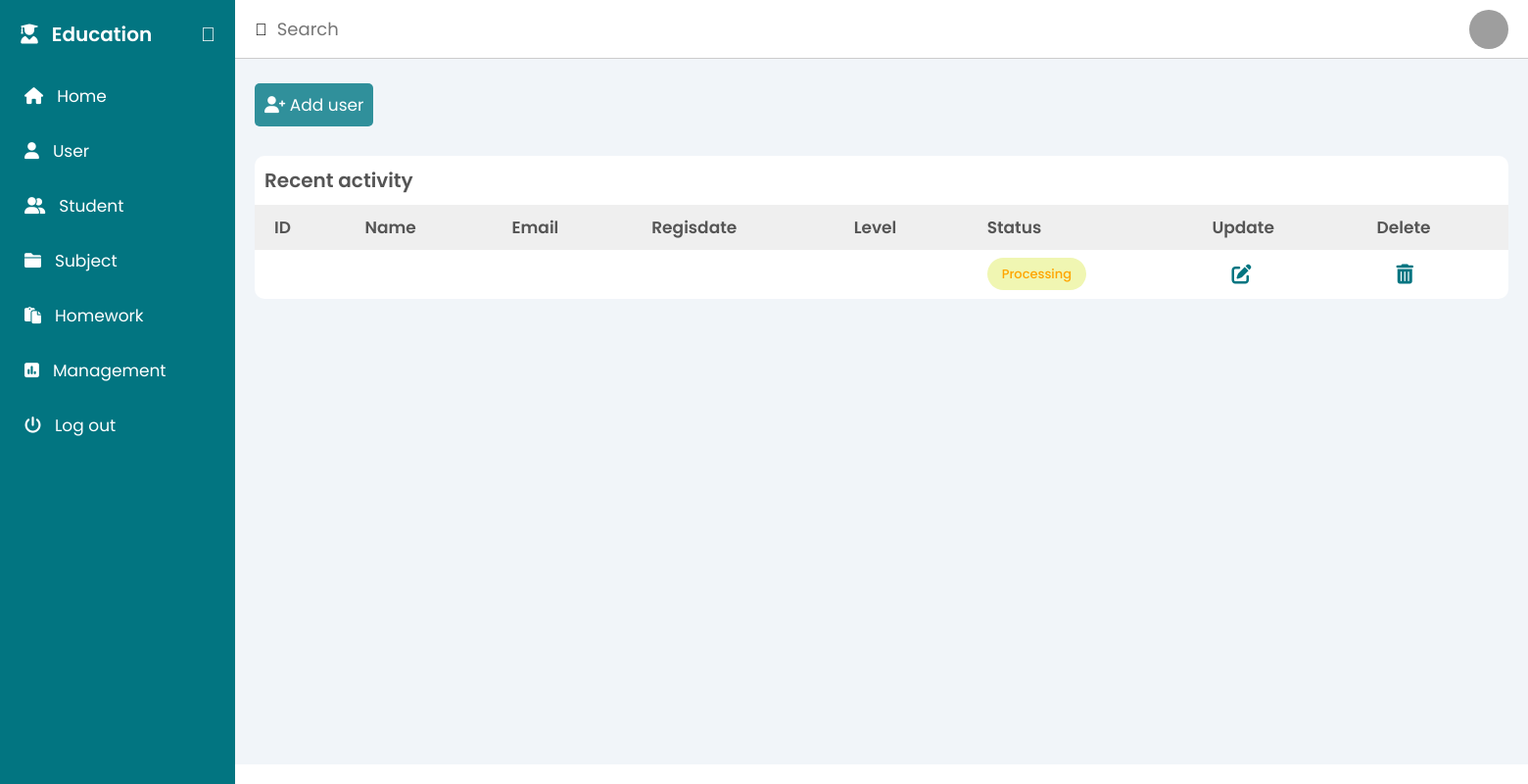
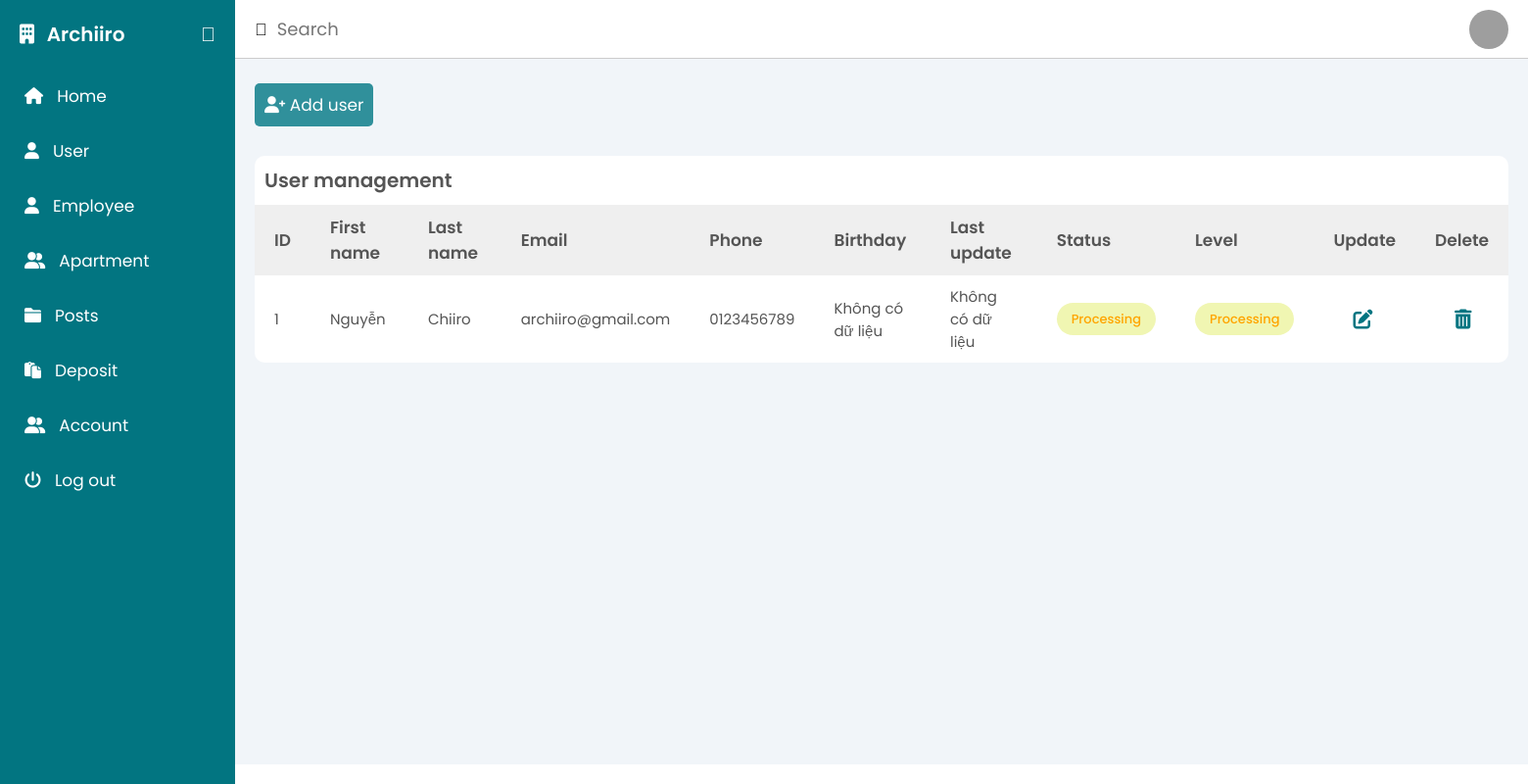
Before and after one commit to Archiroo/Archiiro, a PHP site: page /CongNgheWeb/user.php in a window 1560 px wide. Shown: the whole page at 98% size. Run offline with PHP 8.4, Linux system fonts and the light colour scheme; data comes from the database, SQL or seed files in the repository; data that the repository does not hold is empty; some libraries are stand-ins or nearby versions; grey boxes are pictures that could not be loaded.

Commit message:
Xong User

```diff
--- a/Admin/connect_database/connect.php
+++ b/Admin/connect_database/connect.php
@@ -4,7 +4,7 @@
     define('LOCALHOST', 'localhost');
     define('DB_USERNAME', 'root');
     define('DB_PASSWORD', '');
-    define('DB_NAME', 'db_cuoiki');
+    define('DB_NAME', 'db_archiiro');
 
     $conn = mysqli_connect(LOCALHOST, DB_USERNAME, DB_PASSWORD, DB_NAME);
     if($conn)
--- a/Admin/header.php
+++ b/Admin/header.php
@@ -1,7 +1,5 @@
 <?php
     include('connect_database/connect.php');
-
-
 ?>
 <head>
     <meta charset="UTF-8">
@@ -10,7 +8,7 @@
     <link rel="stylesheet" href="https://cdn.jsdelivr.net/gh/lykmapipo/themify-icons@0.1.2/css/themify-icons.css">
     <link rel="stylesheet" href="https://cdnjs.cloudflare.com/ajax/libs/font-awesome/6.0.0-beta2/css/all.min.css">
     <link rel="stylesheet" href="css/teacher.css">
-    <title>Education website</title>
+    <title>Archiiro Company</title>
 </head>
 
 <body>
@@ -18,8 +16,8 @@
     <div class="sidebar">
         <div class="sidebar-header">
             <h3 class="brand">
-                <span class="fas fa-user-graduate"></span>
-                <span>Education</span>
+                <span class="fas fa-building"></span>
+                <span>Archiiro</span>
             </h3>
             <label for="sidebar-toggle" class="ti-menu-alt"></label>
             <!--nút 3 ghạch-->
@@ -39,27 +37,33 @@
                     </a>
                 </li>
                 <li>
+                    <a href="user.php">
+                        <span class="fas fa-user"></span>
+                        <span>Employee</span>
+                    </a>
+                </li>
+                <li>
                     <a href="student.php">
                         <span class="fas fa-user-friends"></span>
-                        <span>Student</span>
+                        <span>Apartment</span>
                     </a>
                 </li>
                 <li>
                     <a href="subject.php">
                         <span class="fas fa-folder"></span>
-                        <span>Subject</span>
+                        <span>Posts</span>
                     </a>
                 </li>
                 <li>
                     <a href="homework.php">
                         <span class="fas fa-paste"></span>
-                        <span>Homework</span>
+                        <span>Deposit</span>
                     </a>
                 </li>
                 <li>
-                    <a href="contact.php">
-                        <span class="fas fa-poll"></span>
-                        <span>Management</span>
+                    <a href="account.php">
+                        <span class="fas fa-user-friends"></span>
+                        <span>Account</span>
                     </a>
                 </li>
                 <li>
@@ -80,7 +84,7 @@
             </div>
             <div class="social-icons">
                 <div>
-                    <img src="../image/user_1.jpg" alt="">
+                    <img src="../image/admin.jpg" alt="">
                 </div>
             </div>
         </header>
--- a/Admin/user.php
+++ b/Admin/user.php
@@ -9,17 +9,20 @@
         <section class="recent">
             <div class="activity-grid">
                 <div class="activity-card">
-                    <h3>Recent activity</h3>
+                    <h3>User management</h3>
                     <div class="table-responsive">
                         <table>
                             <thead>
                                 <tr>
                                     <th>ID</th>
-                                    <th>Name</th>
+                                    <th>First name</th>
+                                    <th>Last name</th>
                                     <th>Email</th>
-                                    <th>Regisdate</th>
+                                    <th>Phone</th>
+                                    <th>Birthday</th>
+                                    <th>Last update</th>
+                                    <th>Status</th>
                                     <th>Level</th>
-                                    <th>Status</th>
                                     <th>Update</th>
                                     <th>Delete</th>
                                 </tr>
@@ -36,21 +39,53 @@
                                         {
                                             while($row = mysqli_fetch_assoc($res))
                                             {
-                                                $user_id = $row['user_id'];
-                                                $user_name = $row['user_name'];
-                                                $user_pass = $row['user_pass'];
-                                                $email = $row['user_email'];
+                                                $id_user = $row['id_user'];
+                                                $firstName = $row['firstName'];
+                                                $lastName = $row['lastName'];
+                                                $email = $row['email'];
+                                                $phone = $row['phoneNumber'];
+                                                $birthday =  $row['birthday'];
                                                 $date = $row['regisdate'];
-                                                $level = $row['user_level'];
-                                                $status = $row['user_status'];
+                                                $level = $row['levelUser'];
+                                                $status = $row['status'];
 
                                 ?>
                                                 <tr>
-                                                    <td><?php echo $user_id; ?></td>
-                                                    <td><?php echo $user_name; ?></td>
+                                                    <td><?php echo $id_user; ?></td>
+                                                    <td><?php echo $firstName; ?></td>
+                                                    <td><?php echo $lastName; ?></td>
                                                     <td><?php echo $email; ?></td>
-                                                    <td><?php echo $date; ?></td>
-                                                    <td class="status"><?php echo $level ?></td>
+                                                    <td><?php echo $phone; ?></td>
+                                                    <td>
+                                                        <?php
+                                                            if($birthday== null)
+                                                            {
+                                                                 ?>
+                                                                <span>Không có dữ liệu</span>
+                                                                 <?php
+                                                                }
+                                                                else{
+                                                                    ?>
+                                                                    <span> <?php echo $birthday = date("d-m-Y", strtotime($birthday));; ?> </span>
+                                                                    <?php
+                                                                }
+                                                        ?>
+                                                    </td>
+                                                    <td>
+                                                        <?php
+                                                            if($date== null)
+                                                            {
+                                                                 ?>
+                                                                <span>Không có dữ liệu</span>
+                                                                 <?php
+                                                                }
+                                                                else{
+                                                                    ?>
+                                                                    <span> <?php echo $date = date("d-m-Y", strtotime($date));; ?> </span>
+                                                                    <?php
+                                                                }
+                                                        ?>
+                                                    </td>
                                                     <td>
                                                         <?php
                                                             if($status==1)
@@ -68,12 +103,40 @@
                                                         ?>
                                                     </td>
                                                     <td>
-                                                        <a href="update_user.php?user_id=<?php echo $user_id; ?>" class="update-icon">
+                                                        <?php
+                                                            if($level== null)
+                                                            {
+                                                                ?>
+                                                                <span class="badge warning">Processing</span>
+                                                                <?php
+                                                            }
+                                                            if($level == 1)
+                                                            {
+                                                                ?>
+                                                                <span>Admin</span>
+                                                                <?php
+                                                            }
+                                                            if($level== 2)
+                                                            {
+                                                                ?>
+                                                                <span>Nhân viên</span>
+                                                                <?php
+                                                            }
+                                                            if($level== 3)
+                                                            {
+                                                                ?>
+                                                                <span>Khách hàng</span>
+                                                                <?php
+                                                            }
+                                                        ?>
+                                                    </td>
+                                                    <td>
+                                                        <a href="update_user.php?id_user=<?php echo $id_user; ?>" class="update-icon">
                                                             <i class="fas fa-edit"></i>
                                                         </a>
                                                     </td>
                                                     <td>
-                                                            <a href="delete_user.php?user_id=<?php echo $user_id; ?>" class="delete-icon">
+                                                            <a href="delete_user.php?id_user=<?php echo $id_user; ?>" class="delete-icon">
                                                             <i class="fas fa-trash-alt"></i>
                                                         </a>
                                                     </td>
```
Also changed, not shown: Admin/add_user.php (+25 -14 lines), Admin/delete_user.php (+4 -4 lines), Admin/update_user.php (+83 -32 lines), image/admin.jpg (added), image/image_database/admin.jpg (added), image/user_default.png (added).
